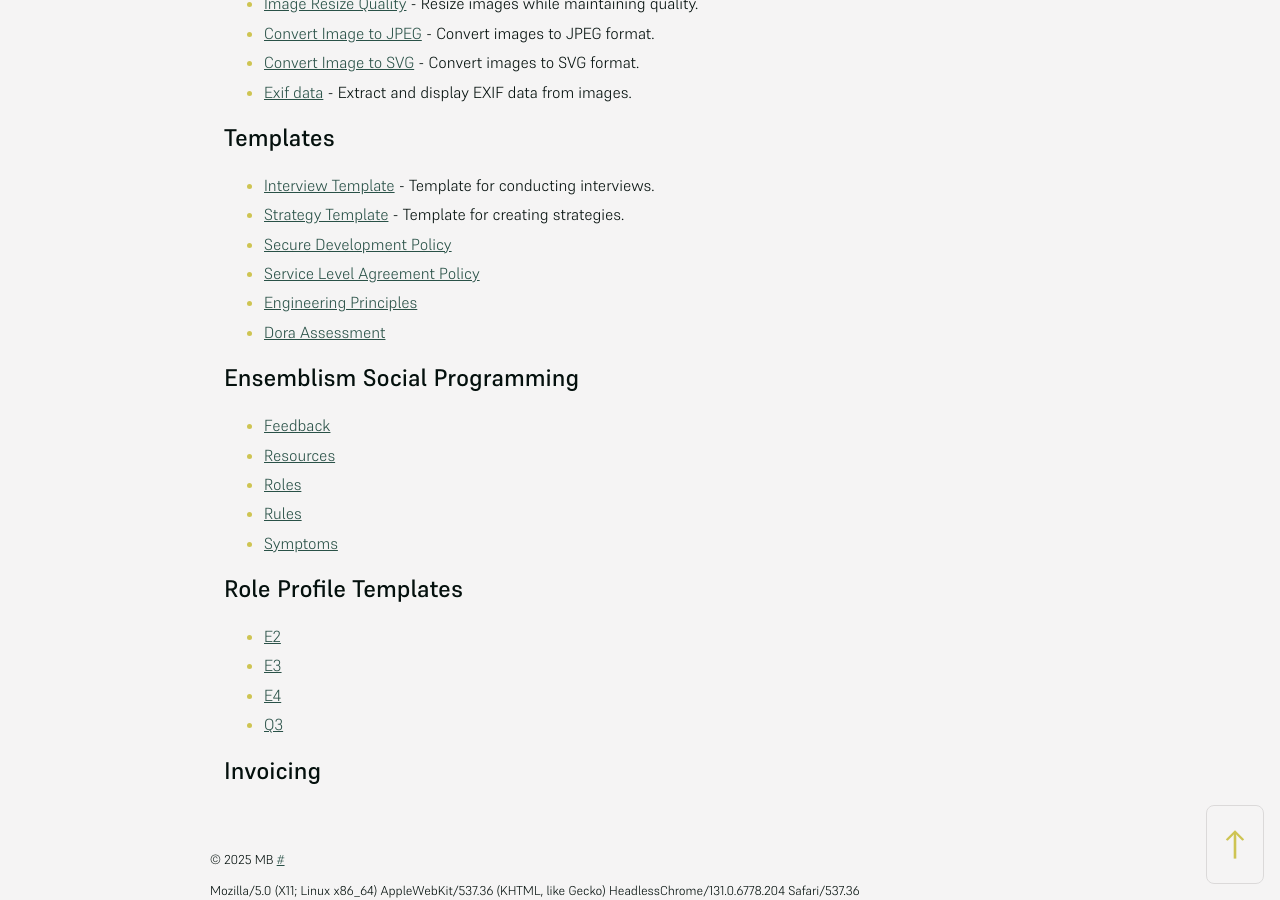
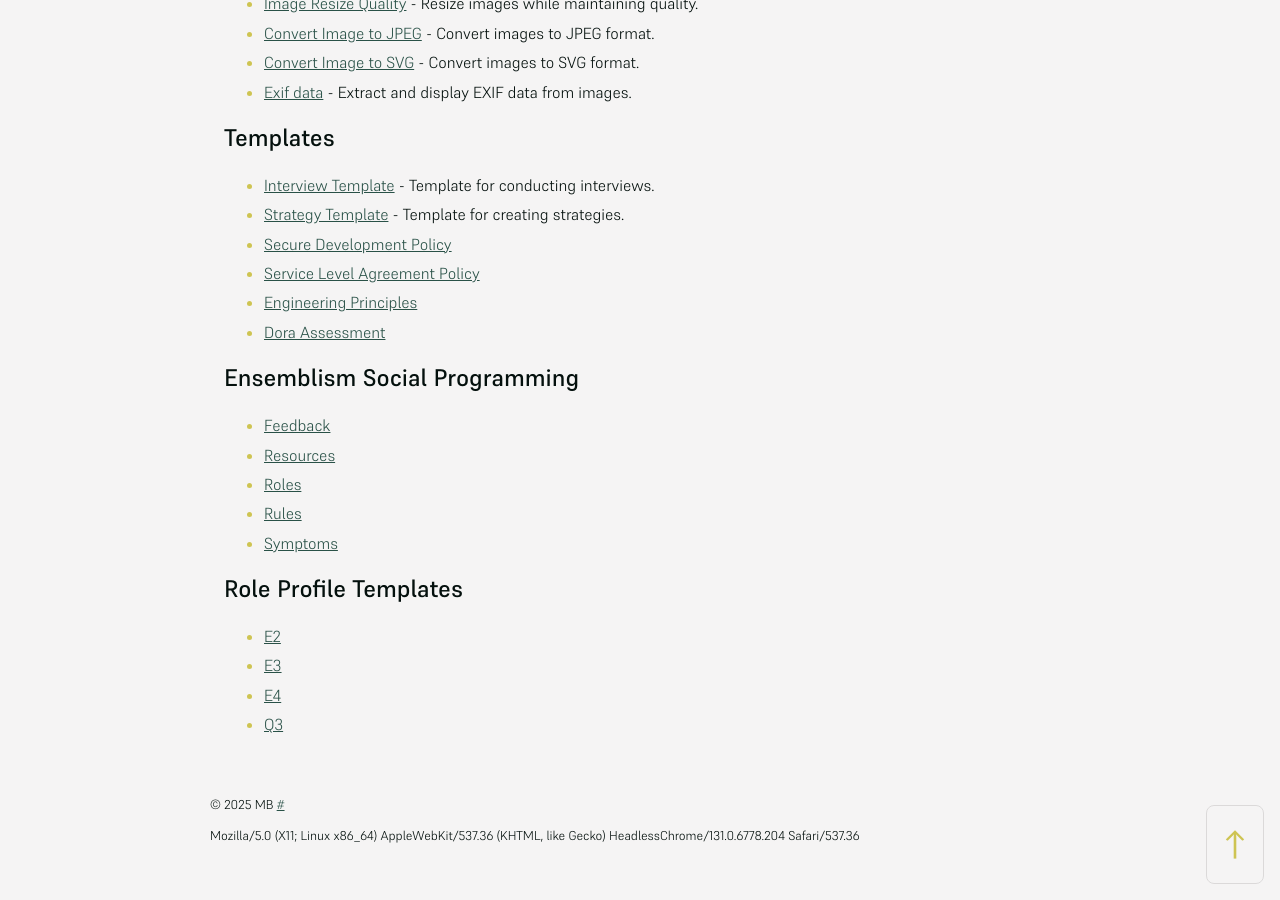
Before and after one commit to mat-0/Tools.TheChels.uk, a Jekyll site: the page built from index.md, in a window 1280 px wide and 900 px high, scrolled down 1201 px. Built offline with Jekyll 4.4.1, drawn with Linux system fonts in a browser that asks for light colours.

Commit message:
fix
Signed-off-by: mat-0 <Github@thechels.uk>

```diff
--- a/index.md
+++ b/index.md
@@ -67,5 +67,3 @@ seo: toolkit
 * [E3](/e3)
 * [E4](/e4)
 * [Q3](/q3)
-
-## Invoicing
```
Also changed, not shown: 1 other file.
